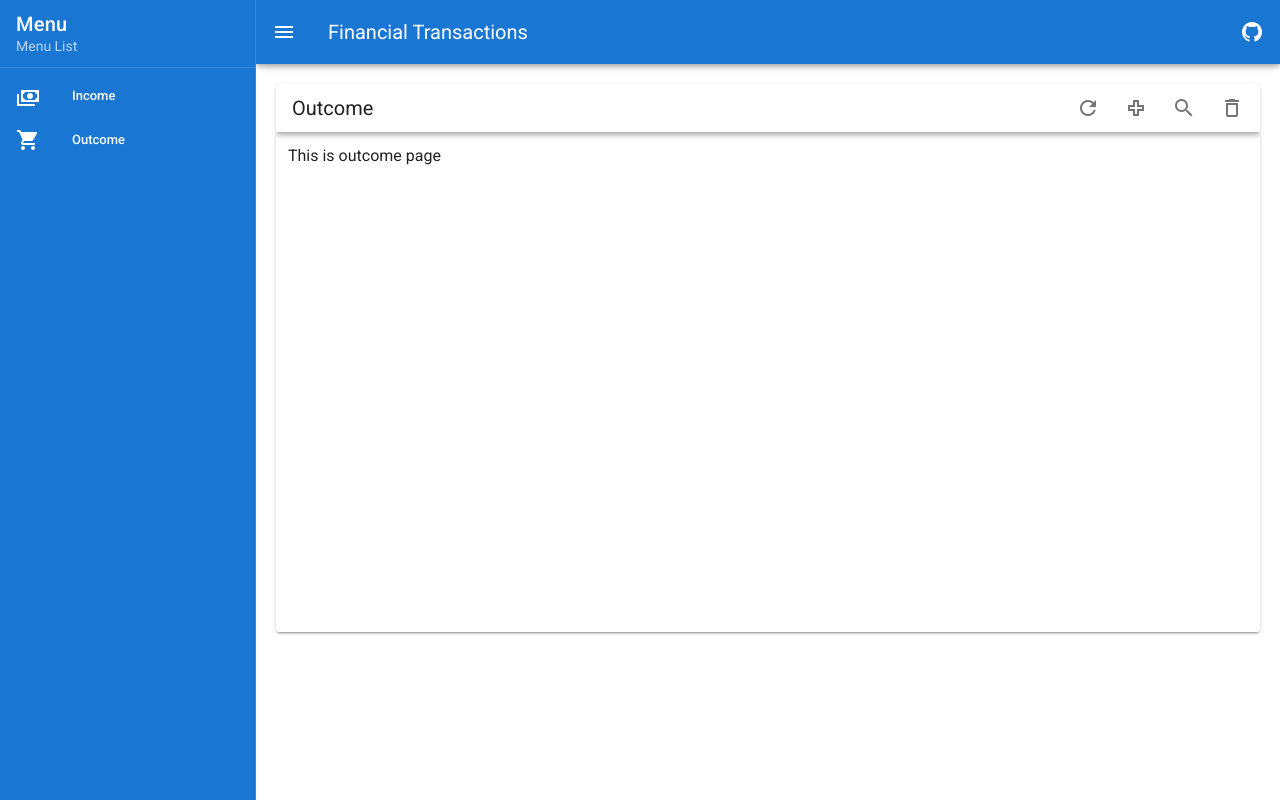
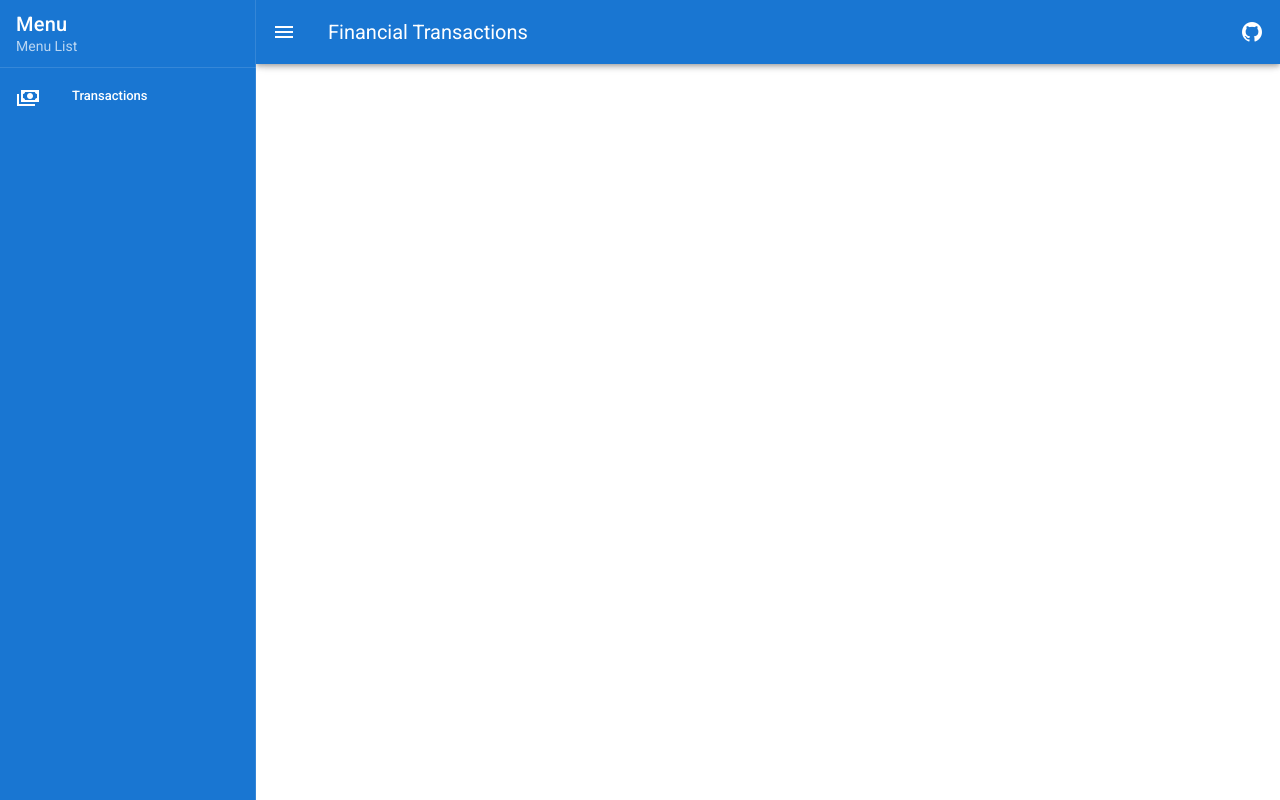
Before and after one commit to herusdianto/financial, a Vue app: page /outcome in a window 1280 px wide. Built offline with nearby package versions, Linux system fonts and the light colour scheme.

Commit message:
change income & outcome to transactions

```diff
--- a/src/App.vue
+++ b/src/App.vue
@@ -87,8 +87,7 @@ export default {
   data: () => ({
     drawer: null,
     items: [
-      { title: 'income.title', icon: 'mdi-cash-multiple', routeName: 'income' },
-      { title: 'outcome.title', icon: 'mdi-cart', routeName: 'outcome' },
+      { title: 'transactions.title', icon: 'mdi-cash-multiple', routeName: 'transactions' },
     ],
   }),
 
--- a/src/lang/en.js
+++ b/src/lang/en.js
@@ -10,12 +10,8 @@ export default {
         list: 'Menu List',
     },
 
-    income: {
-        title: 'Income',
-    },
-
-    outcome: {
-        title: 'Outcome',
+    transactions: {
+        title: 'Transactions',
     },
 
     actions: {
--- a/src/lang/id.js
+++ b/src/lang/id.js
@@ -10,12 +10,8 @@ export default {
         list: 'Daftar Menu',
     },
 
-    income: {
-        title: 'Pemasukan',
-    },
-
-    outcome: {
-        title: 'Pengeluaran',
+    transactions: {
+        title: 'Transaksi',
     },
 
     actions: {
--- a/src/router/index.js
+++ b/src/router/index.js
@@ -6,13 +6,8 @@ Vue.use(VueRouter)
 const routes = [
   {
     path: '/',
-    name: 'income',
-    component: () => import(/* webpackChunkName: "income" */ '../views/Income.vue')
-  },
-  {
-    path: '/outcome',
-    name: 'outcome',
-    component: () => import(/* webpackChunkName: "outcome" */ '../views/Outcome.vue')
+    name: 'transactions',
+    component: () => import(/* webpackChunkName: "income" */ '../views/Transactions.vue')
   },
 ]
 
--- a/src/views/Outcome.vue
+++ /dev/null
@@ -1,71 +0,0 @@
-<template>
-  <v-card class="overflow-hidden margin-20">
-    <v-toolbar dense
-               elevate-on-scroll
-    >
-      <v-toolbar-title>Outcome</v-toolbar-title>
-
-      <v-spacer></v-spacer>
-
-      <v-tooltip bottom>
-        <template v-slot:activator="{ on, attrs }">
-          <v-btn icon
-                 v-bind="attrs"
-                 v-on="on">
-            <v-icon>mdi-refresh</v-icon>
-          </v-btn>
-        </template>
-        <span>
-          {{ $vuetify.lang.t('$vuetify.actions.refresh') }}
-        </span>
-      </v-tooltip>
-
-      <v-tooltip bottom>
-        <template v-slot:activator="{ on, attrs }">
-          <v-btn icon
-                 v-bind="attrs"
-                 v-on="on">
-            <v-icon>mdi-plus-outline</v-icon>
-          </v-btn>
-        </template>
-        <span>
-          {{ $vuetify.lang.t('$vuetify.actions.create') }}
-        </span>
-      </v-tooltip>
-
-      <v-tooltip bottom>
-        <template v-slot:activator="{ on, attrs }">
-          <v-btn icon
-                 v-bind="attrs"
-                 v-on="on">
-            <v-icon>mdi-magnify</v-icon>
-          </v-btn>
-        </template>
-        <span>
-          {{ $vuetify.lang.t('$vuetify.actions.search') }}
-        </span>
-      </v-tooltip>
-
-      <v-tooltip bottom>
-        <template v-slot:activator="{ on, attrs }">
-          <v-btn icon
-                 v-bind="attrs"
-                 v-on="on">
-            <v-icon>mdi-delete-outline</v-icon>
-          </v-btn>
-        </template>
-        <span>
-          {{ $vuetify.lang.t('$vuetify.actions.delete') }}
-        </span>
-      </v-tooltip>
-    </v-toolbar>
-
-    <v-sheet class="overflow-y-auto"
-             max-height="600"
-    >
-      <v-container class="content-container">
-        <p>This is outcome page</p>
-      </v-container>
-    </v-sheet>
-  </v-card>
-</template>
--- a/src/views/Income.vue
+++ b/src/views/Transactions.vue
@@ -3,7 +3,7 @@
     <v-toolbar dense
                elevate-on-scroll
     >
-      <v-toolbar-title>Income</v-toolbar-title>
+      <v-toolbar-title>{{ $vuetify.lang.t('$vuetify.transactions.title') }}</v-toolbar-title>
 
       <v-spacer></v-spacer>
 
@@ -64,7 +64,7 @@
              max-height="600"
     >
       <v-container class="content-container">
-        <p>This is income page</p>
+        <p>This is transactions page</p>
       </v-container>
     </v-sheet>
   </v-card>
```
